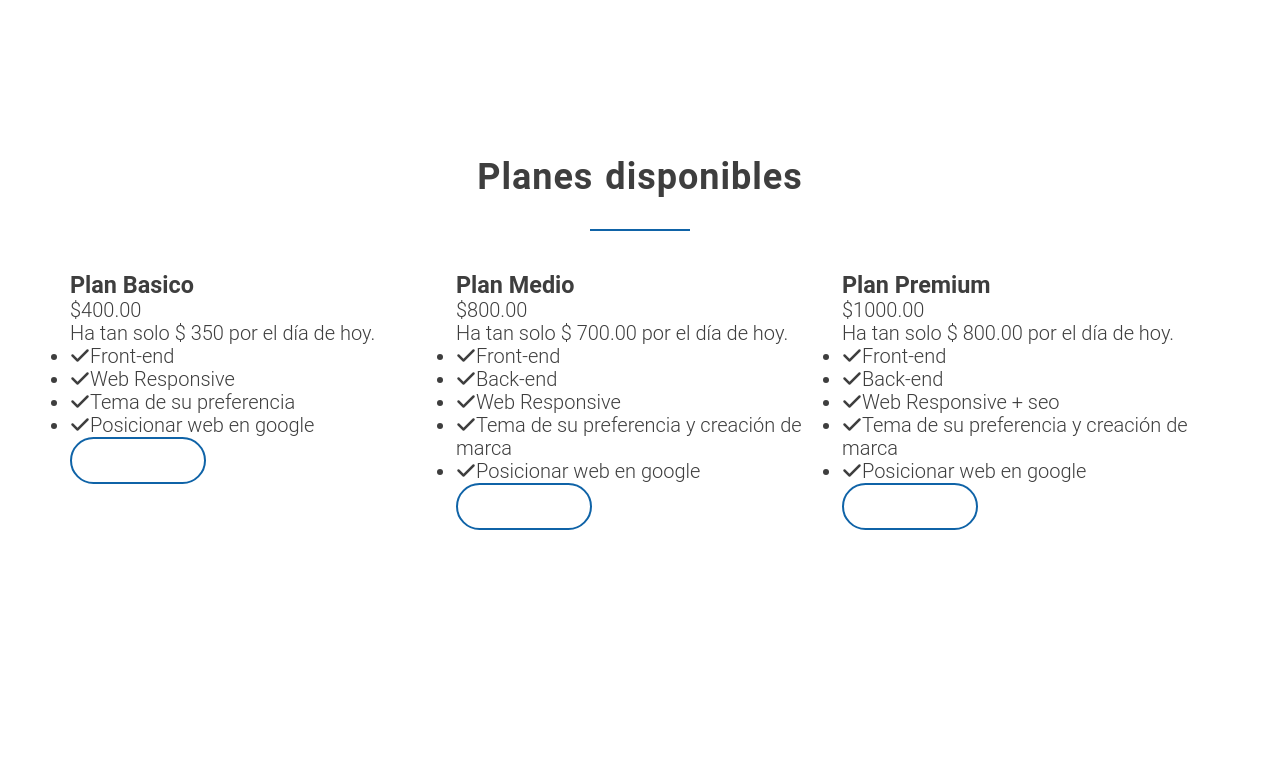
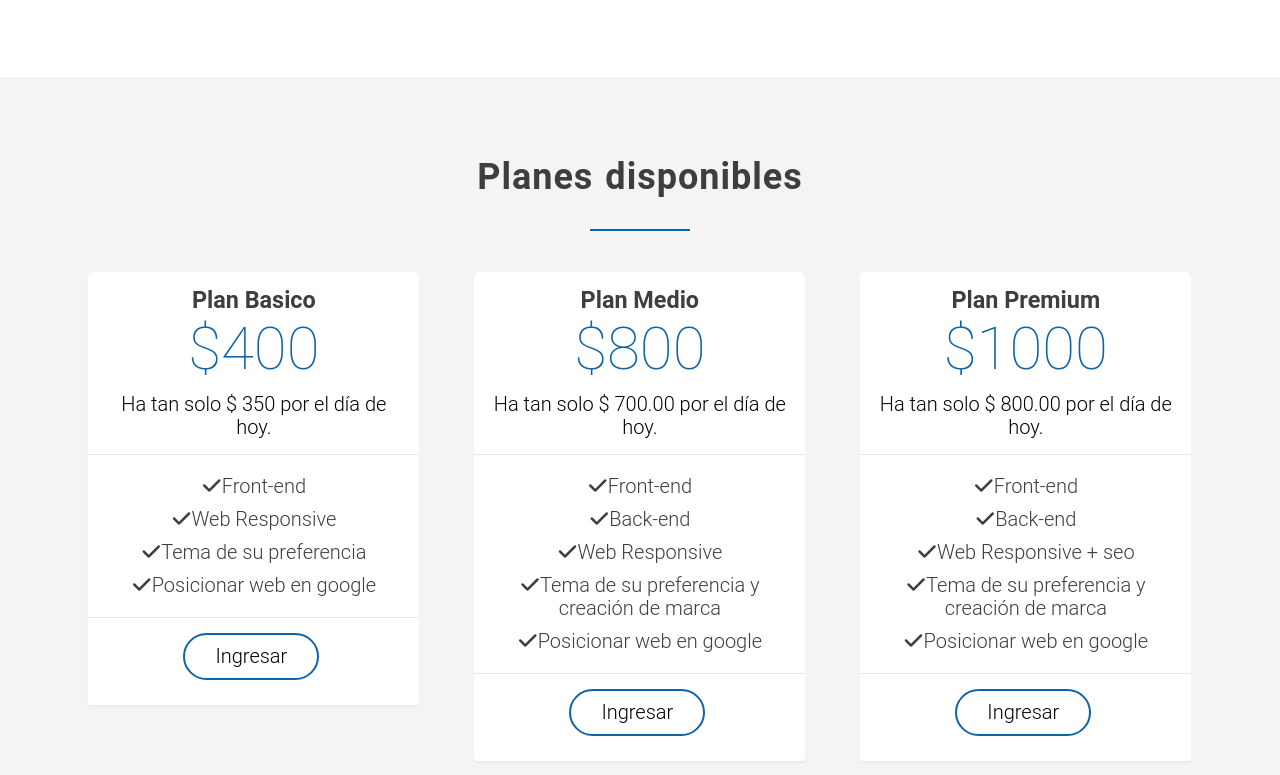
Before and after one commit to adrian1426/CSS_Practica-general, a plain HTML site: page web practica/index.html in a window 1280 px wide. Shown: the part 1247-2022 px from the top of the page. Before the commit the page ends 1878 px from the top, so only its background shows below. Drawn offline with Linux system fonts and the light colour scheme.

Commit message:
planes css

```diff
--- a/web practica/assets/css/estilos.css
+++ b/web practica/assets/css/estilos.css
@@ -127,3 +127,49 @@ h2:after{
   width: 70%;
   margin-left: 15%;
 }
+
+.section-plans{
+  background-color: #f4f4f4;
+}
+
+.plan-content{
+  background-color: #fff;
+  border-radius: 5px;
+  width: 90%;
+  margin-left: 5%;
+  box-shadow: 0 2px 2px #efefef;
+  text-align: center;
+}
+
+.plan-content div{
+  padding: 15px;
+  border-bottom: 1px solid #e8e8e8;
+}
+
+.plan-content ul{
+  list-style: none;
+}
+
+.plan-content ul li{
+  padding: 5px 0px;
+}
+
+.btn-ingresar{
+  color: black;
+}
+
+.btn-ingresar:hover{
+  background-color: rgb(15, 99, 167);
+  color: white;
+}
+
+.plan-price{
+  font-size: 300%;
+  margin-bottom: 10px;
+  font-weight: 100;
+  color: rgb(15, 99, 167);
+}
+
+.plan-price-discount{
+  color: black;
+}
--- a/web practica/index.html
+++ b/web practica/index.html
@@ -68,7 +68,7 @@
         <div class="plan-content">
           <div>
             <h3>Plan Basico</h3>
-            <p class="plan-price">$400.00</p>
+            <p class="plan-price">$400</p>
             <p class="plan-price-discount">
               Ha tan solo $ 350 por el día de hoy.
             </p>
@@ -93,7 +93,7 @@
         <div class="plan-content">
           <div>
             <h3>Plan Medio</h3>
-            <p class="plan-price">$800.00</p>
+            <p class="plan-price">$800</p>
             <p class="plan-price-discount">
               Ha tan solo $ 700.00 por el día de hoy.
             </p>
@@ -119,7 +119,7 @@
         <div class="plan-content">
           <div>
             <h3>Plan Premium</h3>
-            <p class="plan-price">$1000.00</p>
+            <p class="plan-price">$1000</p>
             <p class="plan-price-discount">
               Ha tan solo $ 800.00 por el día de hoy.
             </p>
```
